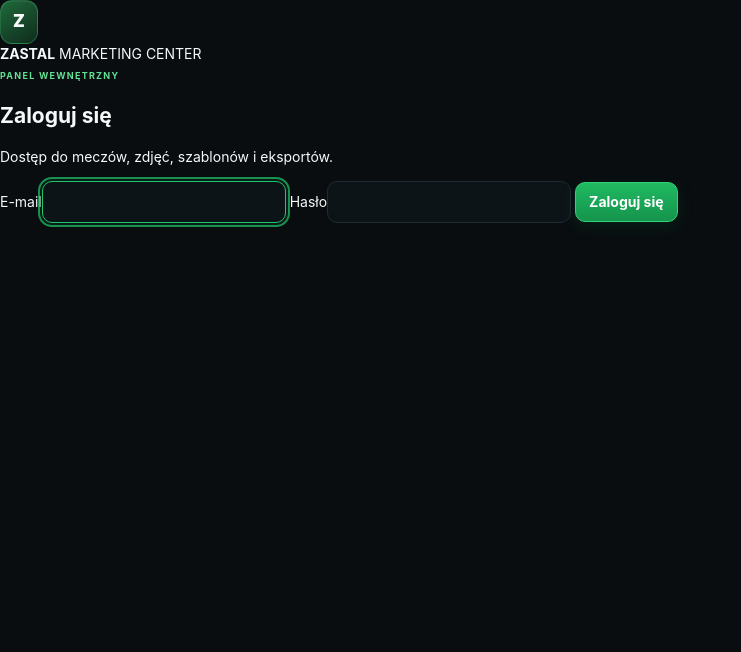
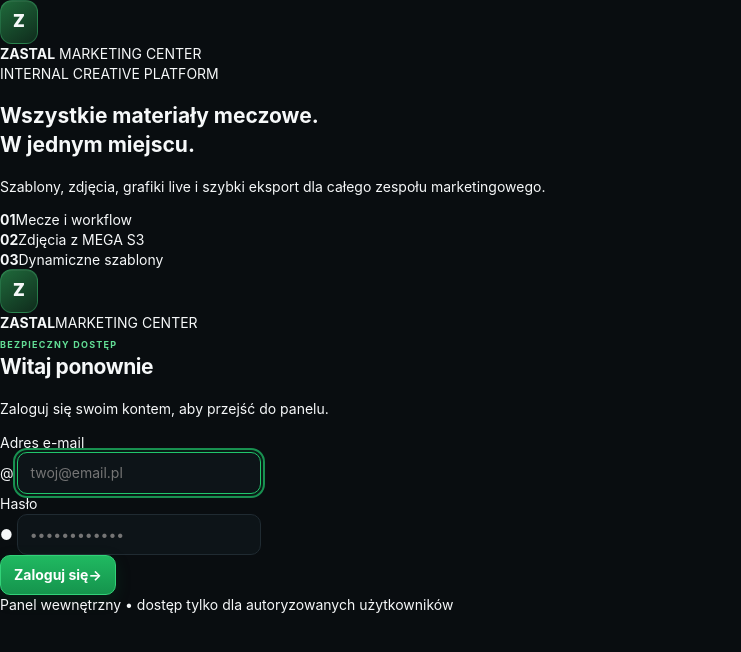
Before and after one commit to zgbln99/graphflow, a Node server app: page /login in a window 1280 px wide. Shown: the top 652 px of the page, without its empty margins (0-741 px from the left). Run offline with Node 20, Linux system fonts and the light colour scheme.

Commit message:
design: rebuild premium login screen

```diff
--- a/src/views/club/login.ejs
+++ b/src/views/club/login.ejs
@@ -7,26 +7,76 @@
   <link rel="stylesheet" href="/club/styles.css">
 </head>
 <body class="auth-body">
-  <main class="auth-shell">
-    <section class="auth-card">
-      <div class="auth-brand">
-        <div class="crest">Z</div>
-        <div>
-          <strong>ZASTAL</strong>
-          <span>MARKETING CENTER</span>
+  <main class="auth-shell auth-shell-premium">
+    <section class="auth-hero">
+      <div class="auth-glow auth-glow-one"></div>
+      <div class="auth-glow auth-glow-two"></div>
+      <div class="auth-hero-inner">
+        <div class="auth-brand auth-brand-large">
+          <% if (branding?.logoUrl) { %>
+            <div class="brand-logo-frame"><img src="<%= branding.logoUrl %>" alt="Logo klubu"></div>
+          <% } else { %>
+            <div class="crest crest-large">Z</div>
+          <% } %>
+          <div>
+            <strong>ZASTAL</strong>
+            <span>MARKETING CENTER</span>
+          </div>
+        </div>
+        <div class="auth-hero-copy">
+          <span class="auth-kicker">INTERNAL CREATIVE PLATFORM</span>
+          <h1>Wszystkie materiały meczowe.<br>W jednym miejscu.</h1>
+          <p>Szablony, zdjęcia, grafiki live i szybki eksport dla całego zespołu marketingowego.</p>
+        </div>
+        <div class="auth-feature-row">
+          <div><b>01</b><span>Mecze i workflow</span></div>
+          <div><b>02</b><span>Zdjęcia z MEGA S3</span></div>
+          <div><b>03</b><span>Dynamiczne szablony</span></div>
         </div>
       </div>
-      <div class="auth-copy">
-        <span class="eyebrow">PANEL WEWNĘTRZNY</span>
-        <h1>Zaloguj się</h1>
-        <p>Dostęp do meczów, zdjęć, szablonów i eksportów.</p>
+    </section>
+
+    <section class="auth-panel">
+      <div class="auth-panel-inner">
+        <div class="auth-mobile-brand">
+          <% if (branding?.logoUrl) { %>
+            <div class="brand-logo-frame small"><img src="<%= branding.logoUrl %>" alt="Logo klubu"></div>
+          <% } else { %>
+            <div class="crest">Z</div>
+          <% } %>
+          <div><strong>ZASTAL</strong><span>MARKETING CENTER</span></div>
+        </div>
+
+        <div class="auth-copy auth-copy-premium">
+          <span class="eyebrow">BEZPIECZNY DOSTĘP</span>
+          <h2>Witaj ponownie</h2>
+          <p>Zaloguj się swoim kontem, aby przejść do panelu.</p>
+        </div>
+
+        <% if (error) { %><div class="auth-error"><span>!</span><%= error %></div><% } %>
+
+        <form method="post" action="/login" class="auth-form auth-form-premium">
+          <label>
+            <span>Adres e-mail</span>
+            <div class="auth-input-wrap">
+              <span class="auth-input-icon">@</span>
+              <input name="email" type="email" autocomplete="username" placeholder="twoj@email.pl" required autofocus>
+            </div>
+          </label>
+          <label>
+            <span>Hasło</span>
+            <div class="auth-input-wrap">
+              <span class="auth-input-icon">●</span>
+              <input name="password" type="password" autocomplete="current-password" placeholder="••••••••••••" required>
+            </div>
+          </label>
+          <button class="primary auth-submit auth-submit-premium" type="submit">
+            <span>Zaloguj się</span><span>→</span>
+          </button>
+        </form>
+
+        <div class="auth-security-note"><span class="status-dot"></span> Panel wewnętrzny • dostęp tylko dla autoryzowanych użytkowników</div>
       </div>
-      <% if (error) { %><div class="auth-error"><%= error %></div><% } %>
-      <form method="post" action="/login" class="auth-form">
-        <label>E-mail<input name="email" type="email" autocomplete="username" required autofocus></label>
-        <label>Hasło<input name="password" type="password" autocomplete="current-password" required></label>
-        <button class="primary auth-submit" type="submit">Zaloguj się</button>
-      </form>
     </section>
   </main>
 </body>
```
